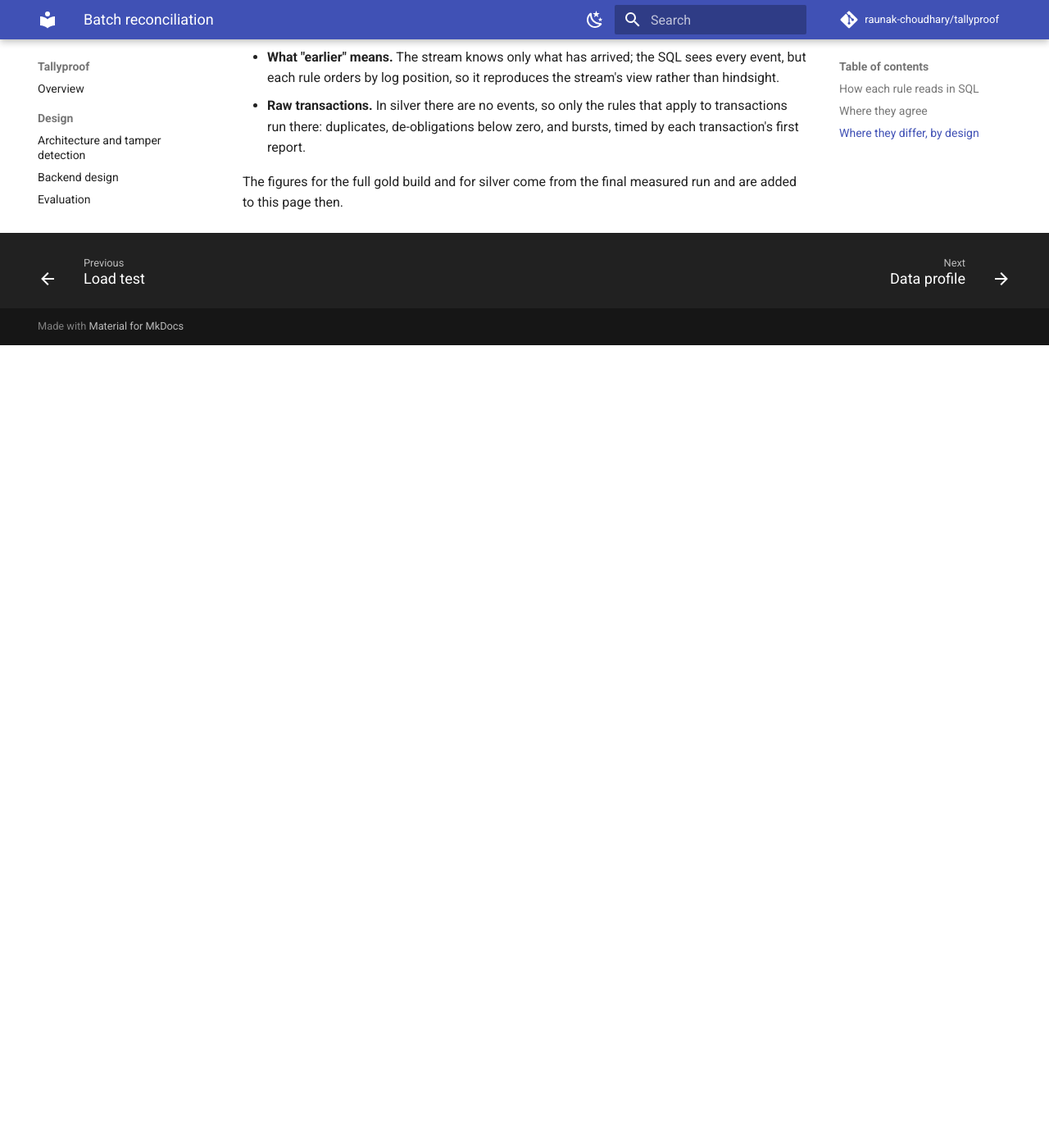
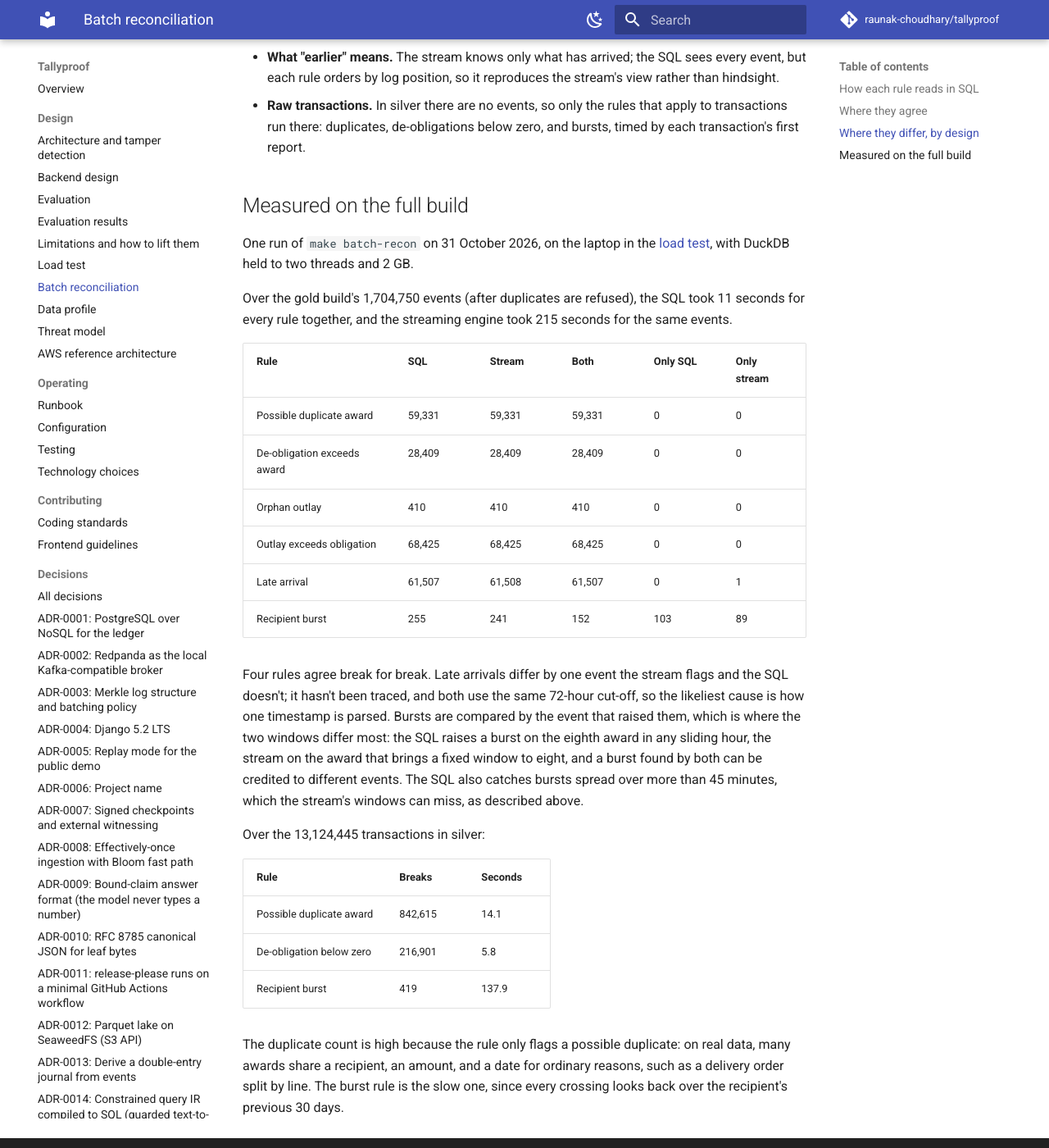
Before and after one commit to raunak-choudhary/tallyproof, an MkDocs documentation site: the page built from docs/batch-reconciliation.md, in a window 1280 px wide and 1400 px high, scrolled down 1302 px. Shown: the whole window at 82% size. Built offline with MkDocs 1.6.1 and Material for MkDocs 9.7.7, drawn with Linux system fonts in a browser that asks for light colours; comment, search, counter and statistics services are not loaded; before the commit the page ends 1723 px from its top, so only the background shows below that.

Commit message:
docs: add the measured batch reconciliation figures
Gold: four rules agree break for break, late arrivals differ by one event,
and bursts differ where the sliding and fixed windows do. Silver: break
counts and times for the three rules that apply to raw transactions.

```diff
--- a/docs/batch-reconciliation.md
+++ b/docs/batch-reconciliation.md
@@ -29,4 +29,29 @@ On the committed evaluation dataset, every rule finds exactly the same breaks bo
 - **What "earlier" means.** The stream knows only what has arrived; the SQL sees every event, but each rule orders by log position, so it reproduces the stream's view rather than hindsight.
 - **Raw transactions.** In silver there are no events, so only the rules that apply to transactions run there: duplicates, de-obligations below zero, and bursts, timed by each transaction's first report.
 
-The figures for the full gold build and for silver come from the final measured run and are added to this page then.
+## Measured on the full build
+
+One run of `make batch-recon` on 31 October 2026, on the laptop in the [load test](load-test.md#hardware), with DuckDB held to two threads and 2 GB.
+
+Over the gold build's 1,704,750 events (after duplicates are refused), the SQL took 11 seconds for every rule together, and the streaming engine took 215 seconds for the same events.
+
+| Rule | SQL | Stream | Both | Only SQL | Only stream |
+|---|---|---|---|---|---|
+| Possible duplicate award | 59,331 | 59,331 | 59,331 | 0 | 0 |
+| De-obligation exceeds award | 28,409 | 28,409 | 28,409 | 0 | 0 |
+| Orphan outlay | 410 | 410 | 410 | 0 | 0 |
+| Outlay exceeds obligation | 68,425 | 68,425 | 68,425 | 0 | 0 |
+| Late arrival | 61,507 | 61,508 | 61,507 | 0 | 1 |
+| Recipient burst | 255 | 241 | 152 | 103 | 89 |
+
+Four rules agree break for break. Late arrivals differ by one event the stream flags and the SQL doesn't; it hasn't been traced, and both use the same 72-hour cut-off, so the likeliest cause is how one timestamp is parsed. Bursts are compared by the event that raised them, which is where the two windows differ most: the SQL raises a burst on the eighth award in any sliding hour, the stream on the award that brings a fixed window to eight, and a burst found by both can be credited to different events. The SQL also catches bursts spread over more than 45 minutes, which the stream's windows can miss, as described above.
+
+Over the 13,124,445 transactions in silver:
+
+| Rule | Breaks | Seconds |
+|---|---|---|
+| Possible duplicate award | 842,615 | 14.1 |
+| De-obligation below zero | 216,901 | 5.8 |
+| Recipient burst | 419 | 137.9 |
+
+The duplicate count is high because the rule only flags a possible duplicate: on real data, many awards share a recipient, an amount, and a date for ordinary reasons, such as a delivery order split by line. The burst rule is the slow one, since every crossing looks back over the recipient's previous 30 days.
```
Also changed, not shown: README.md (+1 -0 lines).
